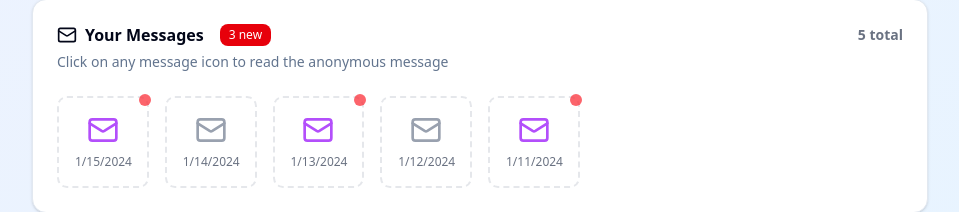
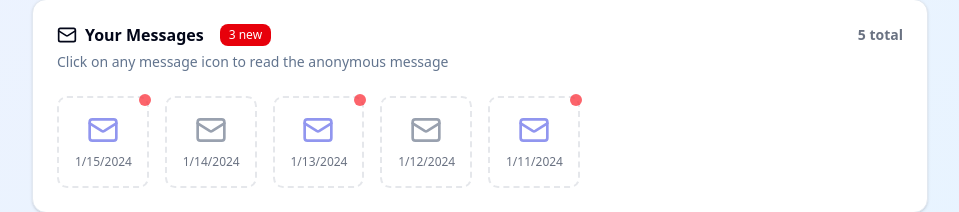
Before and after one commit to inside-aims/xolace-anonymous-messaging, a Next.js app: page / in a window 1280 px wide. Shown: the part 466-678 px from the top of the page, without its empty margins (160-1119 px from the left). Built offline with nearby package versions, Linux system fonts and the light colour scheme.

Commit message:
fix toast issue

```diff
--- a/app/layout.tsx
+++ b/app/layout.tsx
@@ -1,6 +1,8 @@
 import type { Metadata } from "next";
 import { Geist, Geist_Mono } from "next/font/google";
 import "./globals.css";
+import {Toaster} from "@/components/ui/sonner";
+
 
 const geistSans = Geist({
   variable: "--font-geist-sans",
@@ -27,7 +29,10 @@ export default function RootLayout({
       <body
         className={`${geistSans.variable} ${geistMono.variable} antialiased`}
       >
-        {children}
+        <main>
+          {children}
+          <Toaster richColors/>
+        </main>
       </body>
     </html>
   );
--- a/app/page.tsx
+++ b/app/page.tsx
@@ -65,7 +65,9 @@ export default function Dashboard() {
   const copyLink = async () => {
     try {
       await navigator.clipboard.writeText(userLink);
-      toast.success("Link copied!");
+      toast.success("Link copied!", {
+        description: "Link has been successfully copied to clipboard."
+      });
     } catch (err) {
       toast.error("Failed to copy");
     }
@@ -189,7 +191,7 @@ export default function Dashboard() {
                       className={`h-8 w-8 mx-auto ${
                         message.isRead
                           ? "text-gray-400"
-                          : "text-purple-600 animate-pulse"
+                          : "text-lavender-500 animate-pulse"
                       }`}
                     />
                     {!message.isRead && (
```
